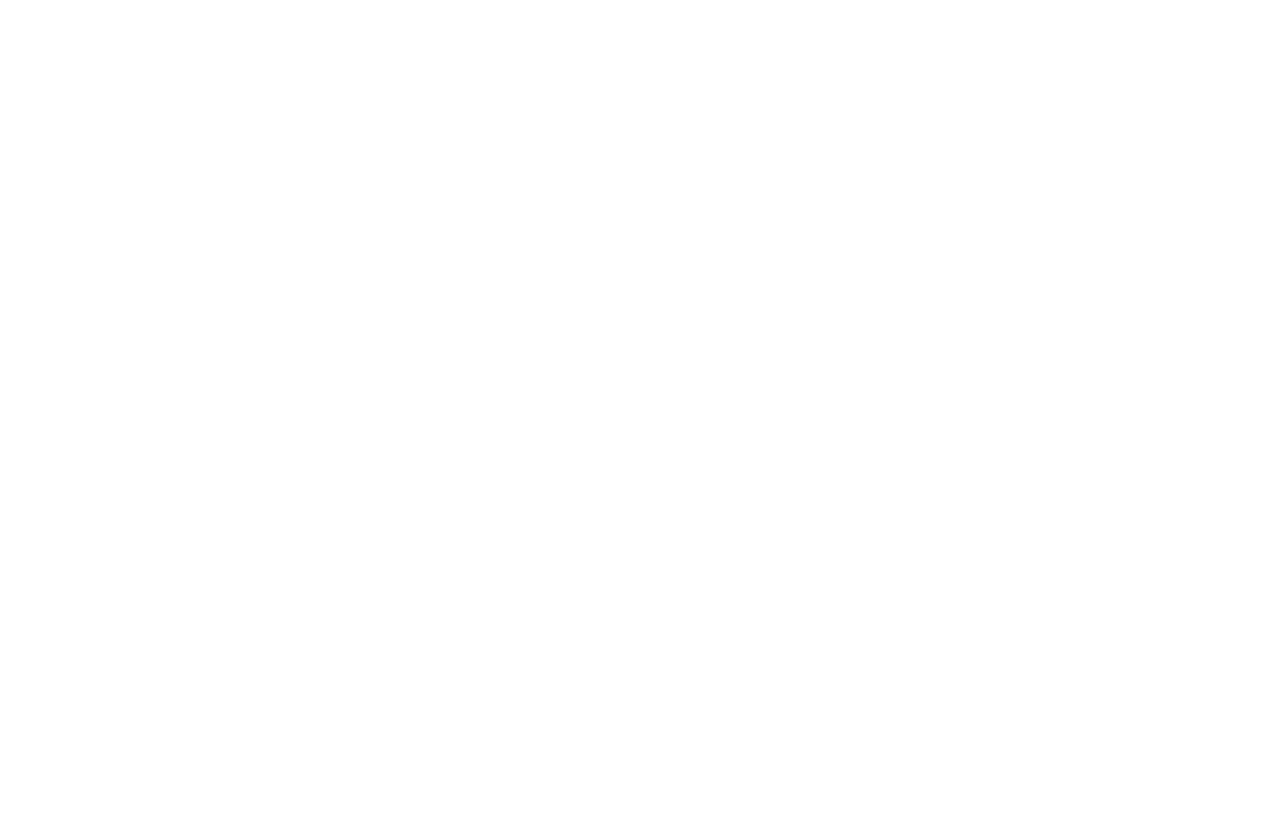
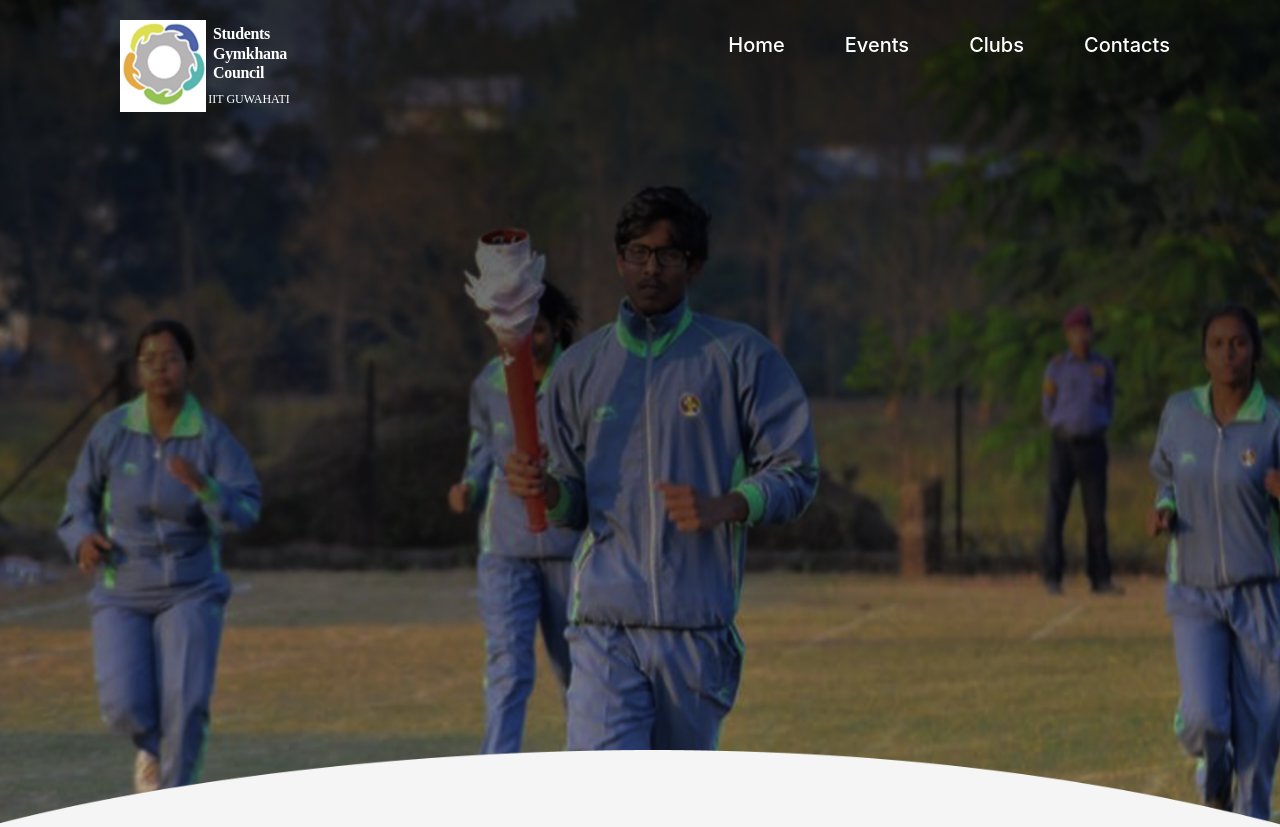
Before and after one commit to swciitg/sports_board_website, a React (Create React App) app: page /stud/gymkhana/sports/basketball in a window 1280 px wide. Before the commit this address had no page. Shown: the top 827 px of the page. Before the commit the page ends 800 px from the top, so only its background shows below. Built offline with nearby package versions, Linux system fonts and the light colour scheme; a web font is replaced by a local one.

Commit message:
urls_set

```diff
--- a/src/App.js
+++ b/src/App.js
@@ -8,12 +8,12 @@
   return (
     <div className="App">
     <Routes>
-          <Route path='/' element={<Homepage />} />
-          <Route path='/clubs' element={< ClubPages/>} />
-          <Route path='/events'  />
-          <Route path='/clubs/basketball' element={<BasketballClub />} />
-          <Route path='/basketball' element={<AquaticsClub />} />
-          <Route path='/contacts' element={<Contactus />} />
+          <Route path='/stud/gymkhana/sports/' element={<Homepage />} />
+          <Route path='/stud/gymkhana/sports/clubs' element={< ClubPages/>} />
+          <Route path='/stud/gymkhana/sports/events'  />
+          <Route path='/stud/gymkhana/sports/clubs/basketball' element={<BasketballClub />} />
+          <Route path='/stud/gymkhana/sports/basketball' element={<AquaticsClub />} />
+          <Route path='/stud/gymkhana/sports/contacts' element={<Contactus />} />
    </Routes>
 
    </div>
--- a/src/components/navbar.js
+++ b/src/components/navbar.js
@@ -11,13 +11,13 @@
                  <div className="topnav">
 
 
-                   <NavLink to="/contacts" style={isActive => ({
+                   <NavLink to="/stud/gymkhana/sports/contacts" style={isActive => ({
     color: isActive ? "white" : "blue"})}>Contacts</NavLink>
-                  <NavLink to="/clubs" style={isActive => ({
+                  <NavLink to="/stud/gymkhana/sports/clubs" style={isActive => ({
     color: isActive ? "white" : "blue"})}>Clubs</NavLink>
-                  <NavLink to="/events" style={isActive => ({
+                  <NavLink to="/stud/gymkhana/sports/events" style={isActive => ({
     color: isActive ? "white" : "blue"})}>Events</NavLink>
-                  <NavLink  to="/"   style={isActive => ({
+                  <NavLink  to="/stud/gymkhana/sports/"   style={isActive => ({
     color: isActive ? "white" : "blue"})}> Home </NavLink>
 
 
@@ -54,13 +54,13 @@
             <div className={`dropdown-menu ${open ? 'active': 'inactive'}`}>
             <div  className="dropdown-content">
             <NavLink  to="/"   style={isActive => ({
-    color: isActive ? "green" : "black"})}> Home </NavLink>
+    color: isActive ? "black" : "green"})}> Home </NavLink>
                   <NavLink to="/events" style={isActive => ({
-    color: isActive ? "green" : "black"})}>Events</NavLink>
+    color: isActive ? "black" : "green"})}>Events</NavLink>
                   <NavLink to="/clubs" style={isActive => ({
-    color: isActive ? "green" : "black"})}>Clubs</NavLink>
+    color: isActive ? "black" : "green"})}>Clubs</NavLink>
                   <NavLink to="/contacts" style={isActive => ({
-    color: isActive ? "green" : "black"})}>Contacts</NavLink>
+    color: isActive ? "black" : "green"})}>Contacts</NavLink>
 
              </div>
             </div>
```
